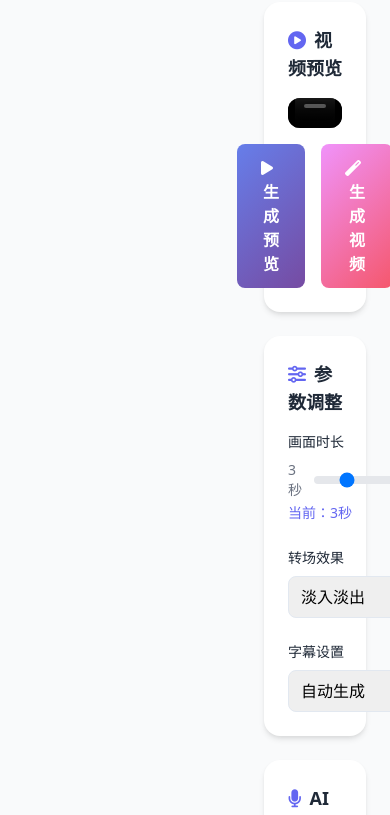
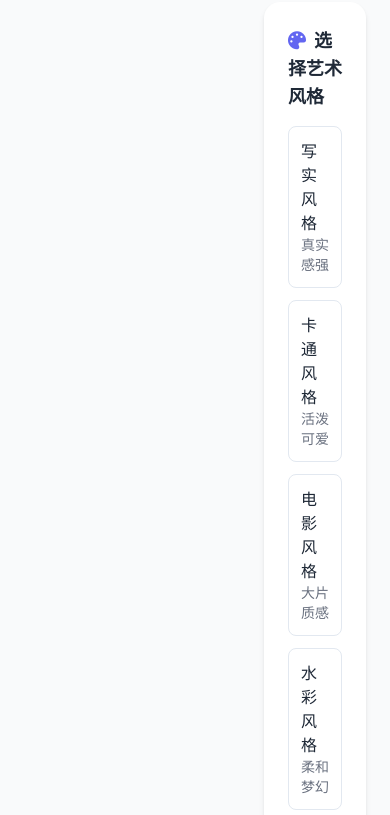
Before and after one commit to admin1668/guofuwuqiyiyon, a React (Vite) app: page /video-generation in a window 390 px wide. Shown: the part 1105-1920 px from the top of the page. Built offline with nearby package versions, Linux system fonts and the light colour scheme; grey boxes are pictures that could not be loaded.

Commit message:
Update index.tsx

```diff
--- a/src/pages/p-video_generation/index.tsx
+++ b/src/pages/p-video_generation/index.tsx
@@ -1,5 +1,3 @@
-
-
 import React, { useState, useEffect, useRef } from 'react';
 import { Link, useNavigate } from 'react-router-dom';
 import styles from './styles.module.css';
@@ -31,6 +29,16 @@ interface HistoryItem {
   gradientClass: string;
 }
 
+interface GeneratedScene {
+  id: number;
+  title: string;
+  description: string;
+  image: string;
+  duration: string;
+  camera: string;
+  prompt: string;
+}
+
 const VideoGenerationPage: React.FC = () => {
   const navigate = useNavigate();
 
@@ -44,6 +52,12 @@ const VideoGenerationPage: React.FC = () => {
   const [speedSetting, setSpeedSetting] = useState(1);
   const [isExportSettingsExpanded, setIsExportSettingsExpanded] = useState(true);
   const [isImageUploadAreaDragover, setIsImageUploadAreaDragover] = useState(false);
+
+  // 新增状态：AI生成功能
+  const [loading, setLoading] = useState(false);
+  const [generatedScenes, setGeneratedScenes] = useState<GeneratedScene[]>([]);
+  const [previewVideoUrl, setPreviewVideoUrl] = useState('');
+  const [selectedStyle, setSelectedStyle] = useState('default');
 
   // Refs
   const fileInputRef = useRef<HTMLInputElement>(null);
@@ -98,6 +112,117 @@ const VideoGenerationPage: React.FC = () => {
       gradientClass: 'bg-gradient-tertiary'
     }
   ];
+
+  // 艺术风格选项
+  const styleOptions = [
+    { id: 'realistic', name: '写实风格', description: '真实感强' },
+    { id: 'cartoon', name: '卡通风格', description: '活泼可爱' },
+    { id: 'cinematic', name: '电影风格', description: '大片质感' },
+    { id: 'watercolor', name: '水彩风格', description: '柔和梦幻' },
+    { id: 'anime', name: '动漫风格', description: '日系动漫' },
+    { id: 'cyberpunk', name: '赛博朋克', description: '未来科技' }
+  ];
+
+  // 模拟AI生成视频场景
+  const generateVideoScenes = async (text: string, style: string) => {
+    // 模拟AI处理延迟
+    await new Promise(resolve => setTimeout(resolve, 2000));
+
+    const styleName = styleOptions.find(s => s.id === style)?.name || style;
+
+    return [
+      {
+        id: 1,
+        title: '开场场景',
+        description: `基于"${text.substring(0, 20)}${text.length > 20 ? '...' : ''}"的开场画面 - ${styleName}`,
+        image: 'https://s.coze.cn/image/RZgSDt-VzZA/',
+        duration: `${durationSetting}秒`,
+        camera: '全景镜头',
+        prompt: `${text}, ${styleName}, 电影感开场, 高质量`
+      },
+      {
+        id: 2,
+        title: '发展场景',
+        description: `"${text.substring(0, 20)}${text.length > 20 ? '...' : ''}"的情节发展 - ${styleName}`,
+        image: 'https://s.coze.cn/image/RZgSDt-VzZA/',
+        duration: `${durationSetting}秒`,
+        camera: '中景镜头',
+        prompt: `${text}, ${styleName}, 情节发展, 动态构图`
+      },
+      {
+        id: 3,
+        title: '高潮场景',
+        description: `"${text.substring(0, 20)}${text.length > 20 ? '...' : ''}"的高潮部分 - ${styleName}`,
+        image: 'https://s.coze.cn/image/RZgSDt-VzZA/',
+        duration: `${durationSetting}秒`,
+        camera: '特写镜头',
+        prompt: `${text}, ${styleName}, 高潮场景, 情感强烈`
+      },
+      {
+        id: 4,
+        title: '结尾场景',
+        description: `"${text.substring(0, 20)}${text.length > 20 ? '...' : ''}"的完美收尾 - ${styleName}`,
+        image: 'https://s.coze.cn/image/RZgSDt-VzZA/',
+        duration: `${durationSetting}秒`,
+        camera: '远景镜头',
+        prompt: `${text}, ${styleName}, 结尾场景, 意境深远`
+      }
+    ];
+  };
+
+  // 修改生成预览函数
+  const handleGeneratePreview = async () => {
+    if (!textInputContent.trim()) {
+      alert('请先输入文本内容');
+      return;
+    }
+
+    console.log('开始生成视频预览...');
+    setLoading(true);
+    setGeneratedScenes([]);
+
+    try {
+      // 调用AI生成场景
+      const scenes = await generateVideoScenes(textInputContent, selectedStyle);
+      setGeneratedScenes(scenes);
+
+      // 模拟生成预览视频URL
+      setPreviewVideoUrl('https://example.com/preview-video.mp4');
+
+      console.log('生成完成:', scenes);
+    } catch (error) {
+      console.error('生成失败:', error);
+      alert('生成失败，请重试');
+    } finally {
+      setLoading(false);
+    }
+  };
+
+  // 修改生成完整视频函数
+  const handleGenerateVideo = async () => {
+    if (!textInputContent.trim()) {
+      alert('请先输入文本内容');
+      return;
+    }
+
+    console.log('开始生成完整视频...');
+    setLoading(true);
+
+    try {
+      // 调用AI生成场景
+      const scenes = await generateVideoScenes(textInputContent, selectedStyle);
+      setGeneratedScenes(scenes);
+
+      // 这里可以添加完整的视频生成逻辑
+      console.log('完整视频生成完成:', scenes);
+      alert('完整视频生成成功！请查看下方生成的场景。');
+    } catch (error) {
+      console.error('生成失败:', error);
+      alert('生成失败，请重试');
+    } finally {
+      setLoading(false);
+    }
+  };
 
   // 事件处理函数
   const handleSidebarToggle = () => {
@@ -182,6 +307,7 @@ const VideoGenerationPage: React.FC = () => {
   const handleVoicePreview = (voiceId: string) => {
     console.log(`预览语音: ${voiceId}`);
     // 这里可以添加语音预览逻辑
+    alert(`正在预览 ${voiceOptions.find(v => v.id === voiceId)?.name}...`);
   };
 
   const handleMusicSelect = (musicId: string) => {
@@ -191,6 +317,7 @@ const VideoGenerationPage: React.FC = () => {
   const handleMusicPreview = (musicId: string) => {
     console.log(`预览音乐: ${musicId}`);
     // 这里可以添加音乐预览逻辑
+    alert(`正在预览 ${musicOptions.find(m => m.id === musicId)?.name}...`);
   };
 
   const handleMusicStop = (musicId: string) => {
@@ -204,6 +331,10 @@ const VideoGenerationPage: React.FC = () => {
 
   const handleSpeedChange = (e: React.ChangeEvent<HTMLInputElement>) => {
     setSpeedSetting(parseFloat(e.target.value));
+  };
+
+  const handleStyleSelect = (styleId: string) => {
+    setSelectedStyle(styleId);
   };
 
   const getSpeedLabel = (speed: number): string => {
@@ -222,24 +353,28 @@ const VideoGenerationPage: React.FC = () => {
     setIsExportSettingsExpanded(!isExportSettingsExpanded);
   };
 
-  const handleGeneratePreview = () => {
-    console.log('开始生成视频预览');
-    alert('正在生成视频预览...');
-  };
-
-  const handleGenerateVideo = () => {
-    console.log('开始生成完整视频');
-    alert('正在生成完整视频...');
-  };
-
   const handleSaveProject = () => {
     console.log('保存当前项目');
-    alert('项目已保存');
+    const projectData = {
+      text: textInputContent,
+      scenes: generatedScenes,
+      style: selectedStyle,
+      voice: selectedVoiceId,
+      music: selectedMusicId,
+      duration: durationSetting
+    };
+    console.log('项目数据:', projectData);
+    alert('项目已保存到本地存储');
   };
 
   const handleExportVideo = () => {
+    if (generatedScenes.length === 0) {
+      alert('请先生成视频内容');
+      return;
+    }
+
     console.log('导出视频');
-    alert('视频导出成功！');
+    alert('视频导出成功！已跳转到作品管理页面。');
     navigate('/works-management');
   };
 
@@ -249,6 +384,9 @@ const VideoGenerationPage: React.FC = () => {
 
   const handleHistoryLoad = (projectName: string) => {
     console.log(`加载项目：${projectName}`);
+    // 模拟加载历史项目
+    setTextInputContent(`这是${projectName}的示例文本内容...`);
+    setSelectedStyle('cinematic');
     alert(`正在加载项目：${projectName}`);
   };
 
@@ -471,6 +609,32 @@ const VideoGenerationPage: React.FC = () => {
             </div>
           </div>
 
+          {/* 艺术风格选择区 */}
+          <div className="bg-white rounded-2xl shadow-card p-6">
+            <h2 className="text-lg font-semibold text-text-primary mb-4">
+              <i className="fas fa-palette text-primary mr-2"></i>选择艺术风格
+            </h2>
+            <div className="grid md:grid-cols-3 gap-3">
+              {styleOptions.map((style) => (
+                <div
+                  key={style.id}
+                  onClick={() => handleStyleSelect(style.id)}
+                  className={`${styles.styleOption} ${selectedStyle === style.id ? styles.styleOptionSelected : ''} border border-border-light rounded-lg p-3 cursor-pointer`}
+                >
+                  <div className="flex items-center justify-between">
+                    <div>
+                      <h4 className="font-medium text-text-primary">{style.name}</h4>
+                      <p className="text-sm text-text-secondary">{style.description}</p>
+                    </div>
+                    {selectedStyle === style.id && (
+                      <i className="fas fa-check text-primary"></i>
+                    )}
+                  </div>
+                </div>
+              ))}
+            </div>
+          </div>
+
           {/* 视频预览区 */}
           <div className="bg-white rounded-2xl shadow-card p-6">
             <h2 className="text-lg font-semibold text-text-primary mb-4">
@@ -481,25 +645,70 @@ const VideoGenerationPage: React.FC = () => {
                 className="w-full aspect-video"
                 controls
                 poster="https://s.coze.cn/image/RZgSDt-VzZA/"
+                src={previewVideoUrl}
               >
-                <source src="" type="video/mp4" />
                 您的浏览器不支持视频播放。
               </video>
             </div>
             <div className="flex items-center justify-center space-x-4 mt-4">
               <button
                 onClick={handleGeneratePreview}
-                className={`${styles.btnGradient} text-white px-6 py-3 rounded-lg font-semibold`}
+                disabled={loading}
+                className={`${styles.btnGradient} text-white px-6 py-3 rounded-lg font-semibold ${loading ? 'opacity-50 cursor-not-allowed' : ''}`}
               >
-                <i className="fas fa-play mr-2"></i>生成预览
+                {loading ? (
+                  <>
+                    <i className="fas fa-spinner fa-spin mr-2"></i>生成中...
+                  </>
+                ) : (
+                  <>
+                    <i className="fas fa-play mr-2"></i>生成预览
+                  </>
+                )}
               </button>
               <button
                 onClick={handleGenerateVideo}
-                className="bg-gradient-secondary text-white px-6 py-3 rounded-lg font-semibold hover:shadow-lg transition-all"
+                disabled={loading}
+                className="bg-gradient-secondary text-white px-6 py-3 rounded-lg font-semibold hover:shadow-lg transition-all disabled:opacity-50 disabled:cursor-not-allowed"
               >
-                <i className="fas fa-magic mr-2"></i>生成视频
+                {loading ? (
+                  <>
+                    <i className="fas fa-spinner fa-spin mr-2"></i>生成中...
+                  </>
+                ) : (
+                  <>
+                    <i className="fas fa-magic mr-2"></i>生成视频
+                  </>
+                )}
               </button>
             </div>
+
+            {/* 生成的场景展示 */}
+            {generatedScenes.length > 0 && (
+              <div className="mt-6">
+                <h3 className="text-lg font-semibold text-text-primary mb-4">生成的场景 ({generatedScenes.length}个)</h3>
+                <div className="grid md:grid-cols-2 lg:grid-cols-4 gap-4">
+                  {generatedScenes.map((scene) => (
+                    <div key={scene.id} className="border border-border-light rounded-lg p-4 hover:shadow-md transition-shadow">
+                      <img
+                        src={scene.image}
+                        alt={scene.title}
+                        className="w-full h-32 object-cover rounded-lg mb-3"
+                      />
+                      <h4 className="font-semibold text-text-primary">{scene.title}</h4>
+                      <p className="text-sm text-text-secondary mb-2">{scene.description}</p>
+                      <div className="flex justify-between text-xs text-text-secondary">
+                        <span>时长: {scene.duration}</span>
+                        <span>镜头: {scene.camera}</span>
+                      </div>
+                      <div className="mt-2 text-xs text-primary bg-blue-50 p-2 rounded">
+                        <strong>AI提示词:</strong> {scene.prompt}
+                      </div>
+                    </div>
+                  ))}
+                </div>
+              </div>
+            )}
           </div>
 
           {/* 参数调整区 */}
```
